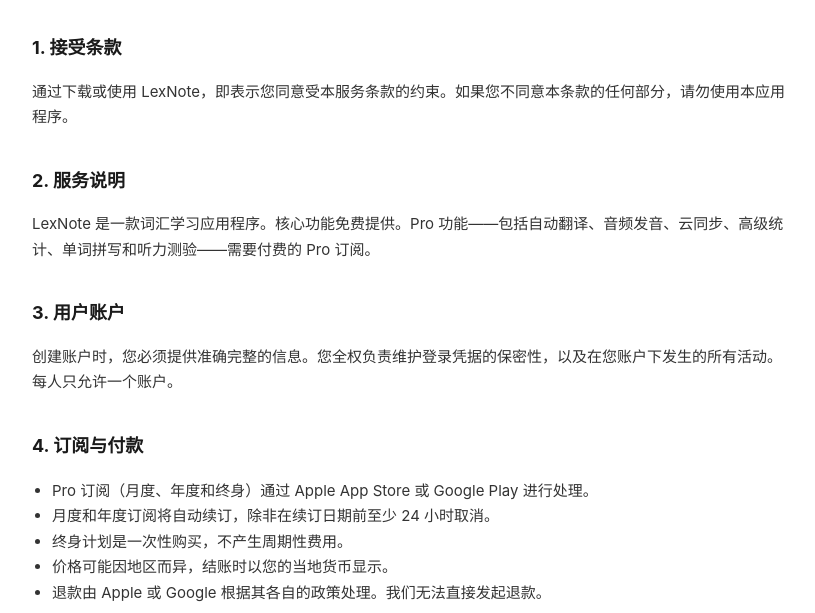
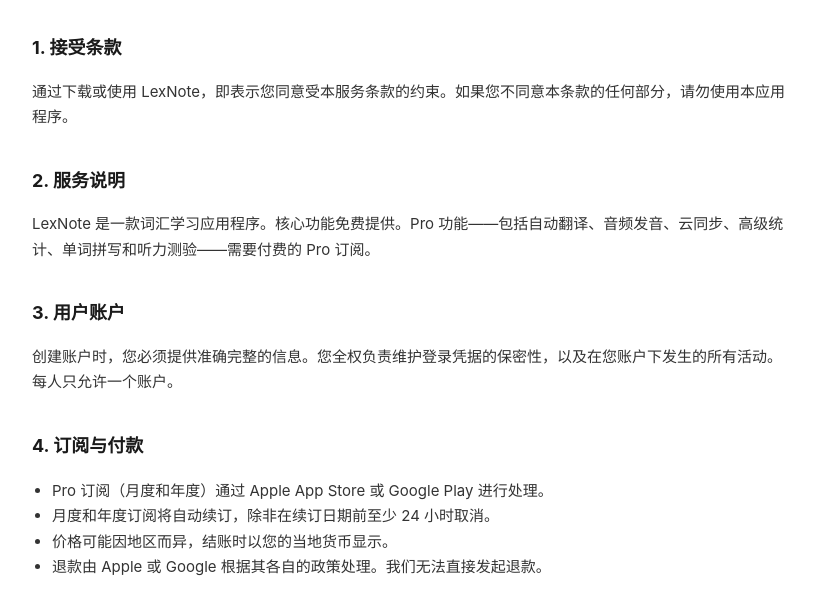
Before and after one commit to GarikHovhannisyan/lexnote-legal, a plain HTML site: page terms/zh/index.html in a window 1280 px wide. Shown: the part 131-744 px from the top of the page, without its empty margins (228-1043 px from the left). Drawn offline with Linux system fonts and the light colour scheme.

Commit message:
Update index.html

```diff
--- a/terms/zh/index.html
+++ b/terms/zh/index.html
@@ -28,13 +28,12 @@
   <p>创建账户时，您必须提供准确完整的信息。您全权负责维护登录凭据的保密性，以及在您账户下发生的所有活动。每人只允许一个账户。</p>
 
   <h2>4. 订阅与付款</h2>
-  <ul>
-    <li>Pro 订阅（月度、年度和终身）通过 Apple App Store 或 Google Play 进行处理。</li>
-    <li>月度和年度订阅将自动续订，除非在续订日期前至少 24 小时取消。</li>
-    <li>终身计划是一次性购买，不产生周期性费用。</li>
-    <li>价格可能因地区而异，结账时以您的当地货币显示。</li>
-    <li>退款由 Apple 或 Google 根据其各自的政策处理。我们无法直接发起退款。</li>
-  </ul>
+<ul>
+  <li>Pro 订阅（月度和年度）通过 Apple App Store 或 Google Play 进行处理。</li>
+  <li>月度和年度订阅将自动续订，除非在续订日期前至少 24 小时取消。</li>
+  <li>价格可能因地区而异，结账时以您的当地货币显示。</li>
+  <li>退款由 Apple 或 Google 根据其各自的政策处理。我们无法直接发起退款。</li>
+</ul>
 
   <h2>5. 可接受的使用</h2>
   <p>您同意不进行以下行为：</p>
```
